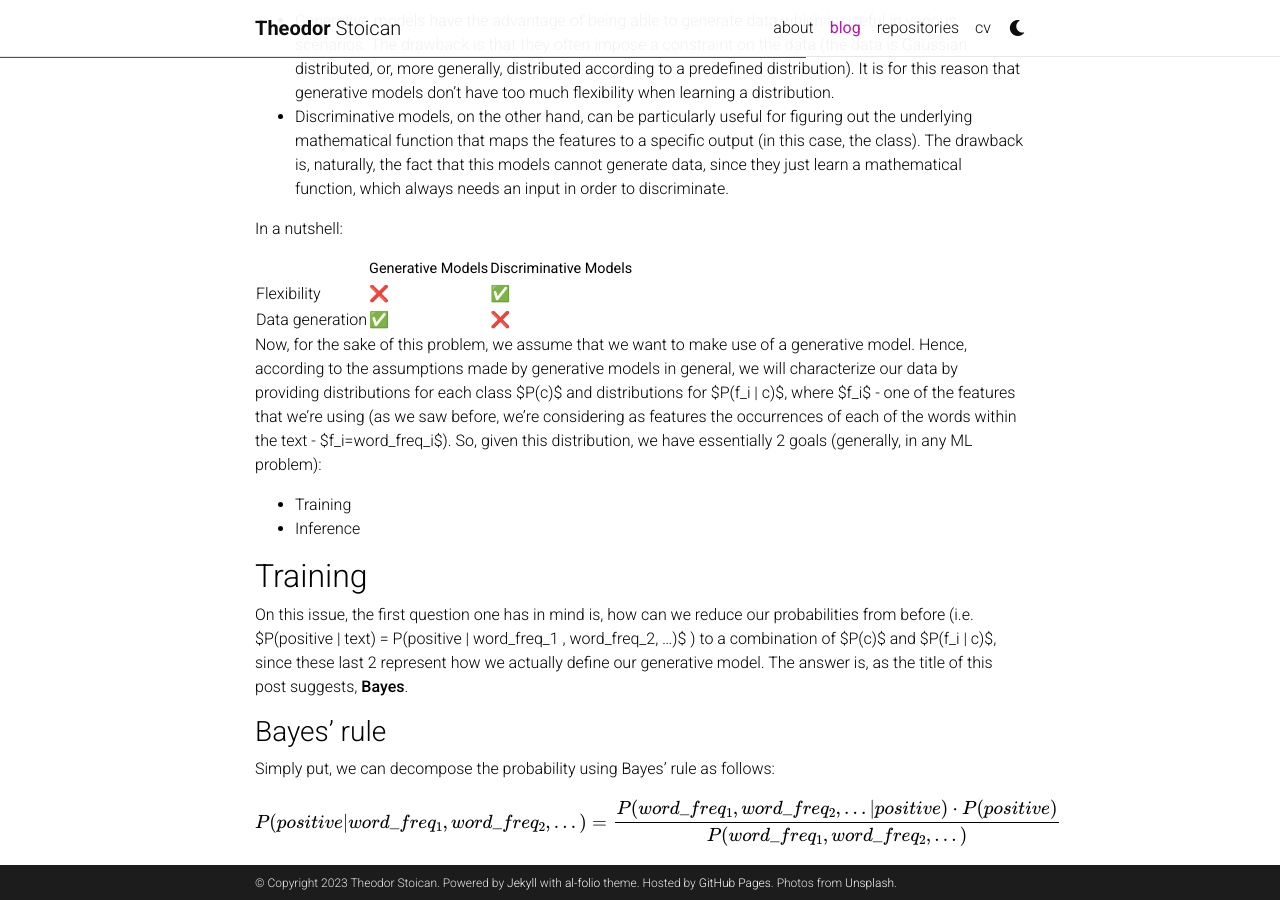
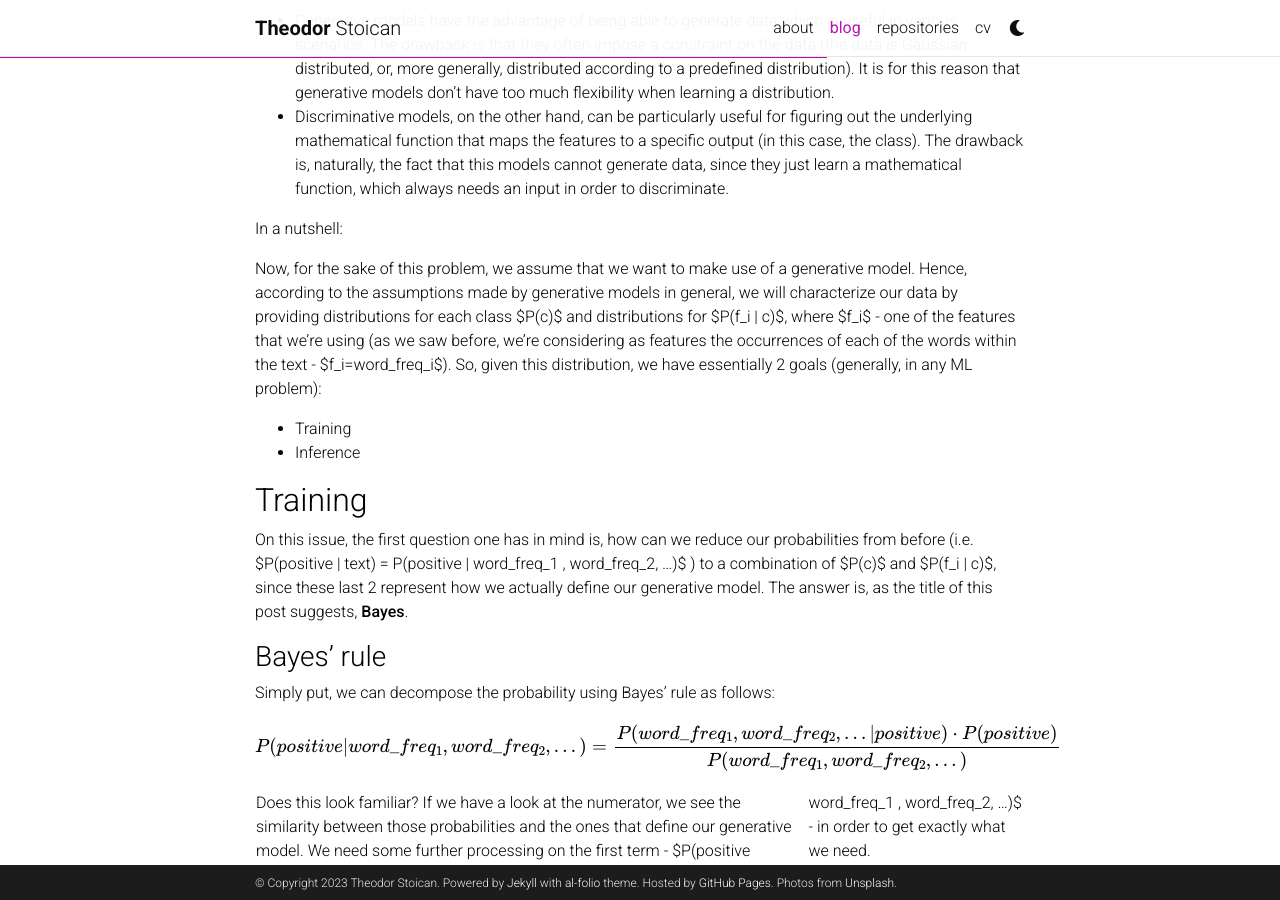
Before and after one commit to theostoican/theostoican.github.io, a Jekyll site: the page built from _posts/2022-03-25-naive-bayes.md, in a window 1280 px wide and 900 px high, scrolled down 1929 px. Built offline with Jekyll 4.4.1, drawn with Linux system fonts in a browser that asks for light colours; emoji names are drawn with the system emoji font; comment, search, counter and statistics services are not loaded; a style sheet for code colours, icons or effects is not loaded.

Commit message:
Remove table.

```diff
--- a/_posts/2022-03-25-naive-bayes.md
+++ b/_posts/2022-03-25-naive-bayes.md
@@ -57,11 +57,6 @@ As usual, there is a trade-off between these 2 types of models.
 
 In a nutshell:
 
-|   |Generative Models|Discriminative Models|
-|---|---|---|
-|Flexibility|:x:|:white_check_mark:|
-|Data generation|:white_check_mark:|:x:|
-
 Now, for the sake of this problem, we assume that we want to make use of a generative model. Hence, according to the assumptions made by generative models in general, we will characterize our data by providing distributions for each class $P(c)$ and distributions for $P(f_i | c)$, where $f_i$ - one of the features that we're using (as we saw before, we're considering as features the occurrences of each of the words within the text - $f_i=word\_freq_i$). So, given this distribution, we have essentially 2 goals (generally, in any ML problem):
 - Training
 - Inference
```
